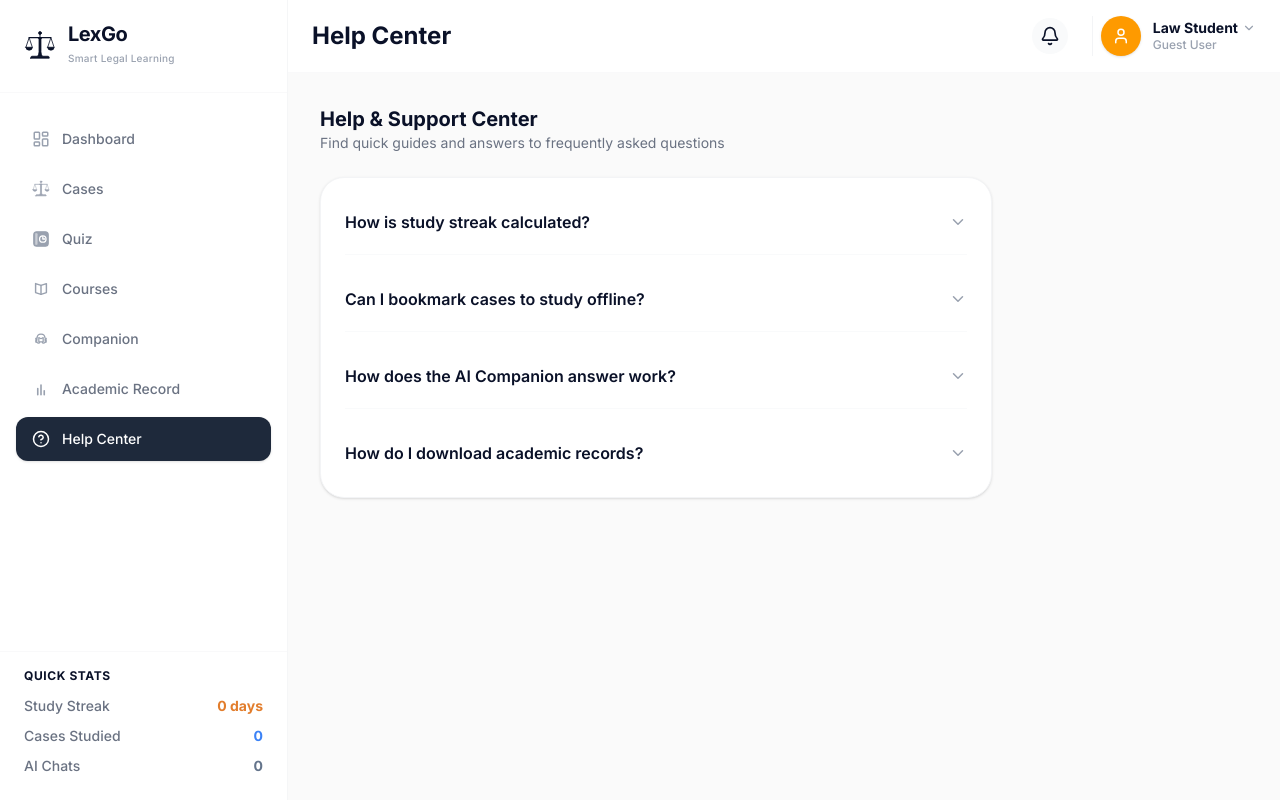
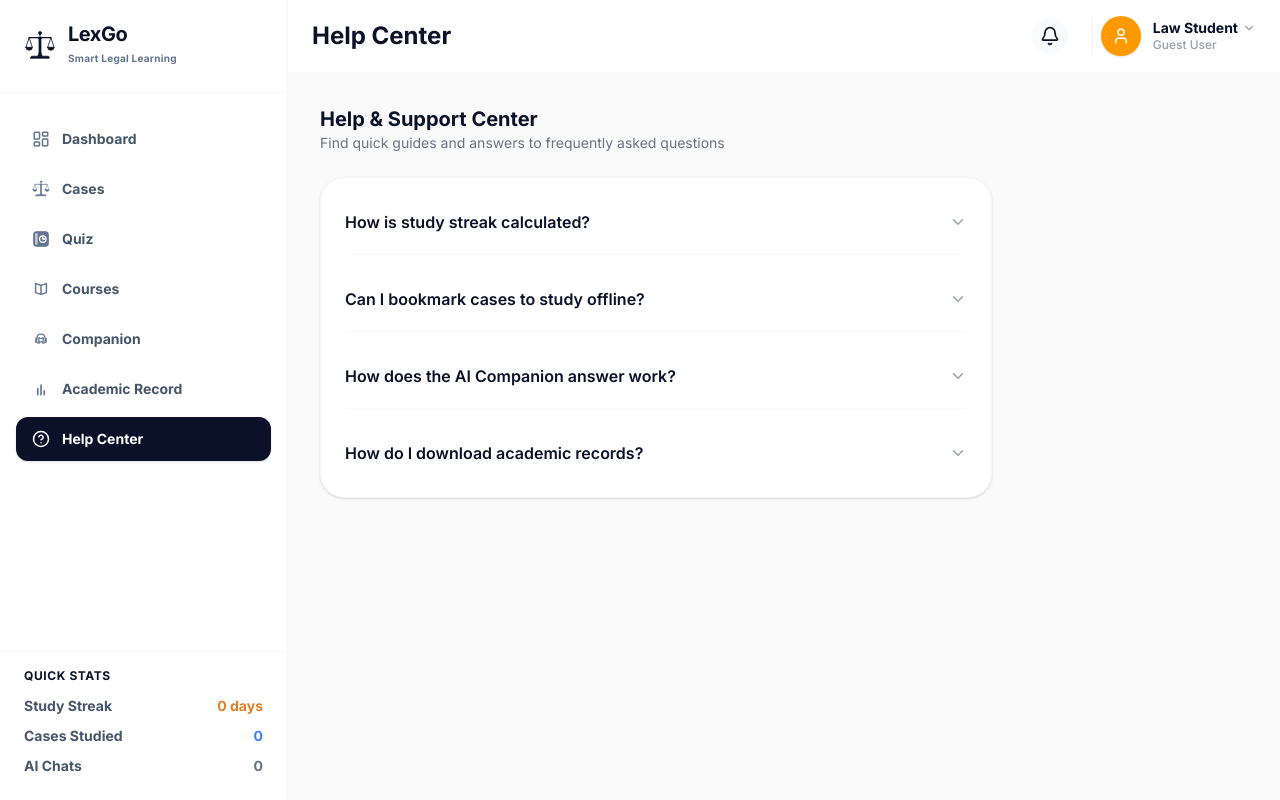
Before and after one commit to Darlington-s-store/LexGo-App, a React (Vite) app: page /dashboard/help in a window 1280 px wide. Built offline with nearby package versions, Linux system fonts and the light colour scheme; sample sign-in values are in the browser's storage.

Commit message:
style: improve sidebar content legibility with bolder fonts and darker colors

```diff
--- a/src/components/DashboardLayout.jsx
+++ b/src/components/DashboardLayout.jsx
@@ -244,7 +244,7 @@ const DashboardLayout = ({ children, title = 'Home' }) => {
         </svg>
         <div>
           <h2 className="text-xl font-bold tracking-tight text-lexgo-dark leading-none">LexGo</h2>
-          <span className="text-[10px] text-gray-400 font-medium tracking-wide">Smart Legal Learning</span>
+          <span className="text-[10px] text-slate-500 font-bold tracking-wide">Smart Legal Learning</span>
         </div>
       </div>
 
@@ -257,13 +257,13 @@ const DashboardLayout = ({ children, title = 'Home' }) => {
             <button
               key={item.name}
               onClick={() => handleNavigation(item.path)}
-              className={`w-full flex items-center gap-3 px-4 py-3 text-sm font-medium rounded-xl transition duration-150 cursor-pointer ${
+              className={`w-full flex items-center gap-3 px-4 py-3 text-sm font-bold rounded-xl transition duration-150 cursor-pointer ${
                 isActive
-                  ? 'bg-[#1E293B] text-white shadow-sm'
-                  : 'text-gray-500 hover:text-lexgo-dark hover:bg-gray-50'
+                  ? 'bg-[#0A1128] text-white shadow-sm'
+                  : 'text-slate-600 hover:text-lexgo-dark hover:bg-slate-50'
               }`}
             >
-              <Icon size={18} className={isActive ? 'text-white' : 'text-gray-400'} />
+              <Icon size={18} className={isActive ? 'text-white' : 'text-slate-500'} />
               {item.name}
             </button>
           );
@@ -272,21 +272,21 @@ const DashboardLayout = ({ children, title = 'Home' }) => {
 
       {/* Quick Stats (Bottom Sidebar Section) */}
       <div className="p-4 border-t border-gray-100/50">
-        <h3 className="text-xs uppercase tracking-wider text-lexgo-dark font-bold px-2 mb-3">
+        <h3 className="text-xs uppercase tracking-wider text-lexgo-dark font-extrabold px-2 mb-3">
           Quick Stats
         </h3>
         <div className="space-y-2.5 px-2 pb-2">
           <div className="flex justify-between items-center text-sm">
-            <span className="text-gray-500 font-medium">Study Streak</span>
-            <span className="text-[#E27D2C] font-bold">0 days</span>
+            <span className="text-slate-600 font-bold">Study Streak</span>
+            <span className="text-[#E27D2C] font-extrabold">0 days</span>
           </div>
           <div className="flex justify-between items-center text-sm">
-            <span className="text-gray-500 font-medium">Cases Studied</span>
-            <span className="text-[#3B82F6] font-bold">0</span>
+            <span className="text-slate-600 font-bold">Cases Studied</span>
+            <span className="text-[#3B82F6] font-extrabold">0</span>
           </div>
           <div className="flex justify-between items-center text-sm">
-            <span className="text-gray-500 font-medium">AI Chats</span>
-            <span className="text-[#64748B] font-bold">0</span>
+            <span className="text-slate-600 font-bold">AI Chats</span>
+            <span className="text-[#64748B] font-extrabold">0</span>
           </div>
         </div>
       </div>
```
